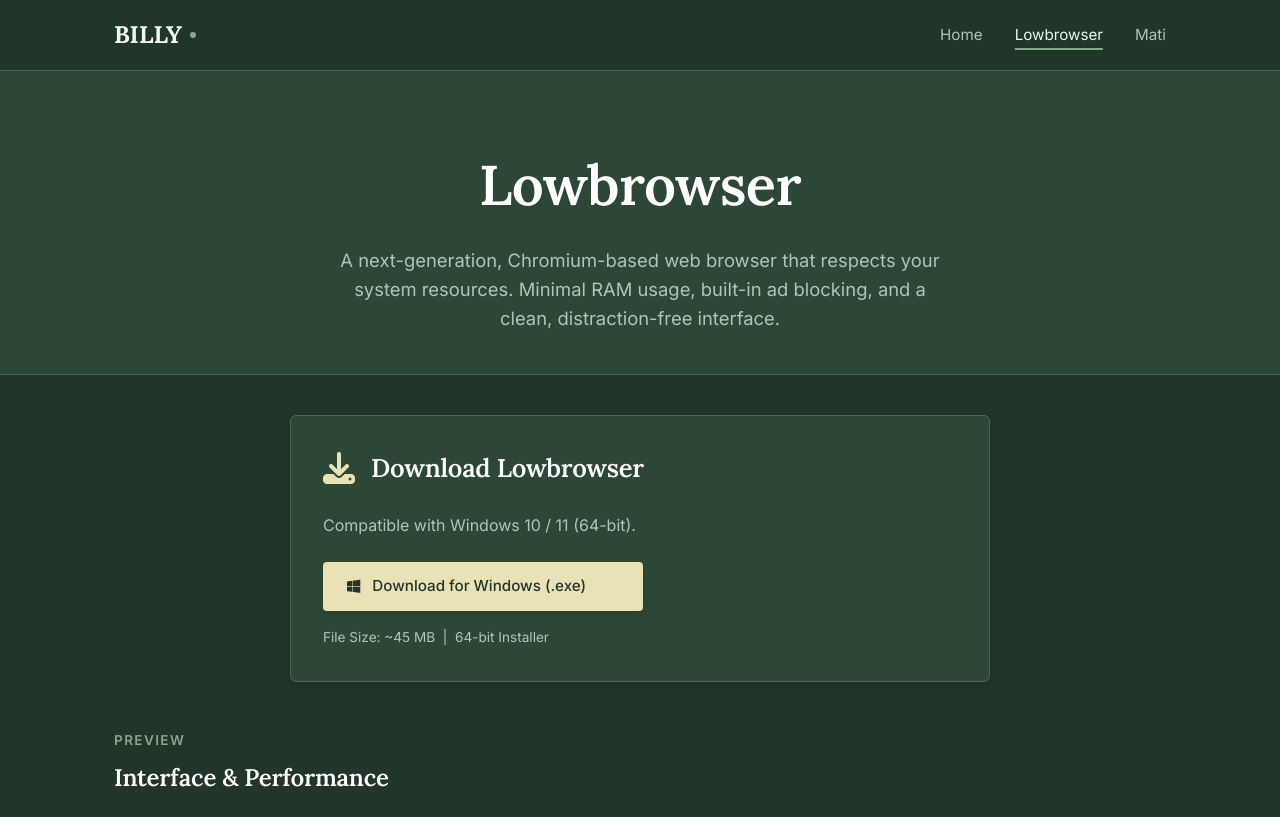
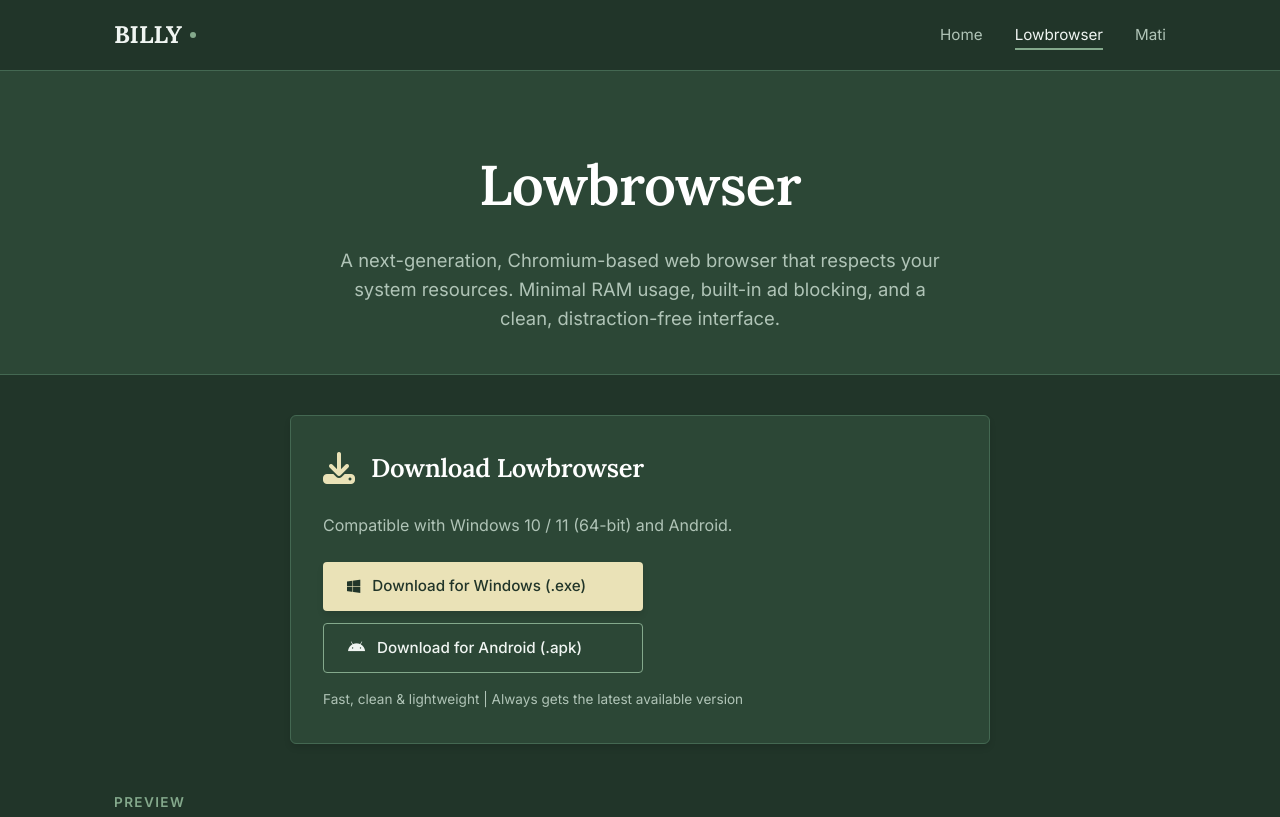
Before and after one commit to luqisdev/luqisdev.github.io, a plain HTML site: page lowbrowser.html in a window 1280 px wide. Shown: the top 817 px of the page. Drawn offline with Linux system fonts and the light colour scheme.

Commit message:
Update download links: dynamic latest Windows installer and Android APK

```diff
--- a/lowbrowser.html
+++ b/lowbrowser.html
@@ -47,15 +47,18 @@
         <h2 style="font-size: 1.6rem;">Download Lowbrowser</h2>
       </div>
       <p style="color: var(--text-secondary); margin-bottom: 24px;">
-        Compatible with Windows 10 / 11 (64-bit).
+        Compatible with Windows 10 / 11 (64-bit) and Android.
       </p>
       <div style="display: flex; flex-direction: column; gap: 12px; max-width: 320px;">
         <a href="https://github.com/billythestudent/lowbrowser/releases/latest/download/LowBrowser-Setup.exe" class="btn btn-primary" id="download-exe" style="justify-content: flex-start; gap: 12px;">
           <i class="fab fa-windows"></i> Download for Windows (.exe)
         </a>
+        <a href="https://github.com/billythestudent/lowbrowser/releases/download/mobile-latest/LowBrowser.apk" class="btn btn-secondary" id="download-apk" style="justify-content: flex-start; gap: 12px;">
+          <i class="fab fa-android"></i> Download for Android (.apk)
+        </a>
       </div>
       <p style="color: var(--text-secondary); font-size: 0.85rem; margin-top: 16px;">
-        File Size: ~45 MB &nbsp;|&nbsp; 64-bit Installer
+        Fast, clean & lightweight | Always gets the latest available version
       </p>
     </div>
   </div>
```
Also changed, not shown: index.html (+1 -1 lines).
